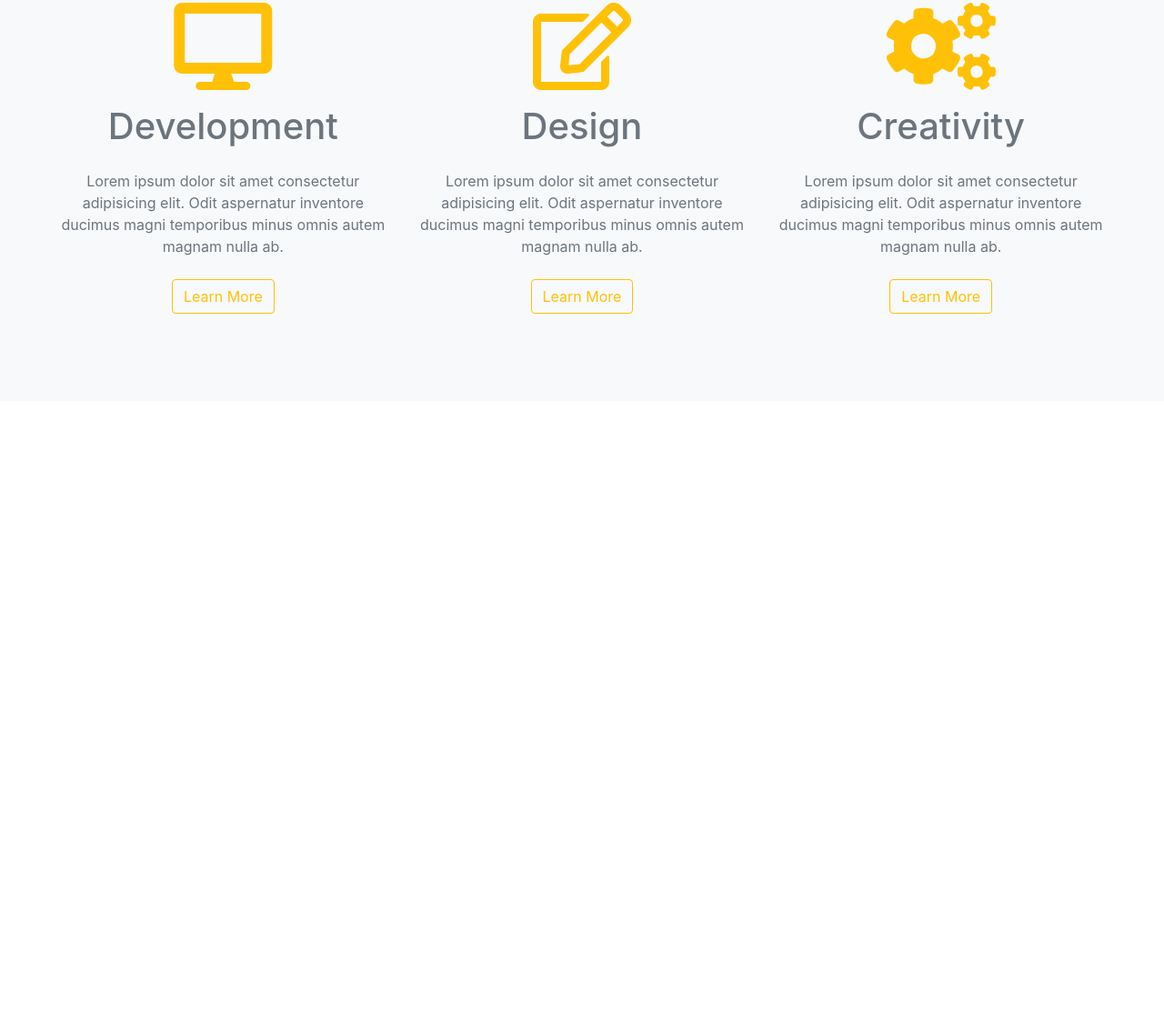
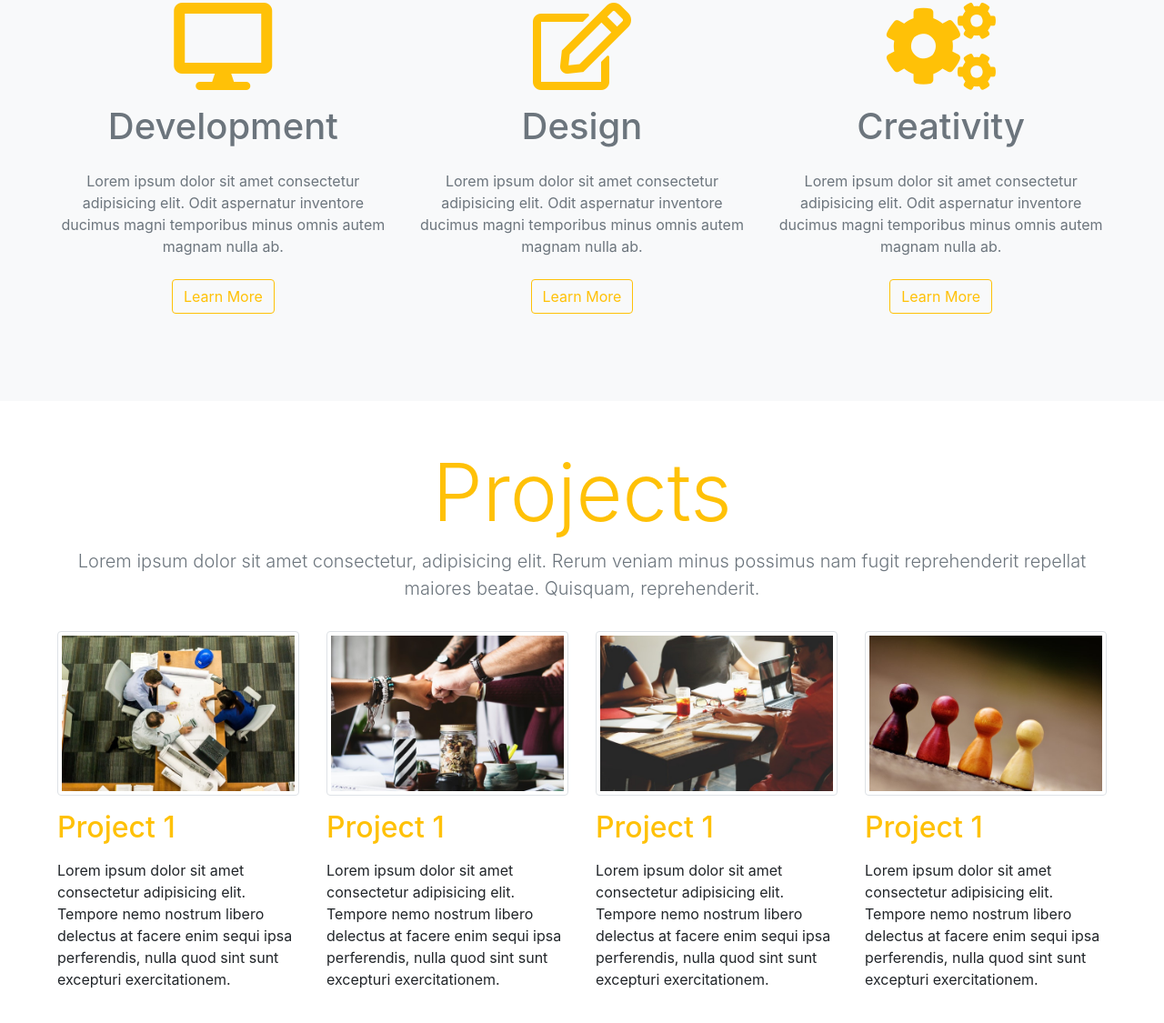
Before and after one commit to mlgjsk/Bootstrap-Practice, a plain HTML site: page index.html in a window 1280 px wide. Shown: the part 1051-2176 px from the top of the page at 91% size. Before the commit the page ends 1492 px from the top, so only its background shows below. Drawn offline with nearby package versions, Linux system fonts and the light colour scheme.

Commit message:
Project Section

```diff
--- a/index.html
+++ b/index.html
@@ -132,7 +132,49 @@
     </section>
     <!--End of Skills-->
 
+    <!--Projects-->
 
+    <!--End of Projects-->
+    <section class="p-5">
+        <div class="container-fluid">
+            <div class="row">
+                <div class="col text-center mb-3">
+                    <h1 class="text-warning display-2">Projects</h1>
+                    <p class="lead text-secondary">Lorem ipsum dolor sit amet consectetur, adipisicing elit. Rerum
+                        veniam minus possimus nam fugit
+                        reprehenderit repellat maiores beatae. Quisquam, reprehenderit.</p>
+                </div>
+            </div>
+
+            <div class="row">
+                <div class="col-lg-3 col-sm-6">
+                    <img class="img-thumbnail" src="/images/project1.jpg" alt="project-1">
+                    <h2 class="my-3 text-warning">Project 1</h2>
+                    <p>Lorem ipsum dolor sit amet consectetur adipisicing elit. Tempore nemo nostrum libero delectus at
+                        facere enim sequi ipsa perferendis, nulla quod sint sunt excepturi exercitationem.</p>
+                </div>
+
+                <div class="col-lg-3 col-sm-6">
+                    <img class="img-thumbnail" src="/images/project2.jpg" alt="project-2">
+                    <h2 class="my-3 text-warning">Project 1</h2>
+                    <p>Lorem ipsum dolor sit amet consectetur adipisicing elit. Tempore nemo nostrum libero delectus at
+                        facere enim sequi ipsa perferendis, nulla quod sint sunt excepturi exercitationem.</p>
+                </div>
+                <div class="col-lg-3 col-sm-6">
+                    <img class="img-thumbnail" src="/images/project3.jpg" alt="project-3">
+                    <h2 class="my-3 text-warning">Project 1</h2>
+                    <p>Lorem ipsum dolor sit amet consectetur adipisicing elit. Tempore nemo nostrum libero delectus at
+                        facere enim sequi ipsa perferendis, nulla quod sint sunt excepturi exercitationem.</p>
+                </div>
+                <div class="col-lg-3 col-sm-6">
+                    <img class="img-thumbnail" src="/images/project4.jpg" alt="project-4">
+                    <h2 class="my-3 text-warning">Project 1</h2>
+                    <p>Lorem ipsum dolor sit amet consectetur adipisicing elit. Tempore nemo nostrum libero delectus at
+                        facere enim sequi ipsa perferendis, nulla quod sint sunt excepturi exercitationem.</p>
+                </div>
+            </div>
+        </div>
+    </section>
 
     <!--Bootstrap-->
     <!-- Optional JavaScript -->
```
